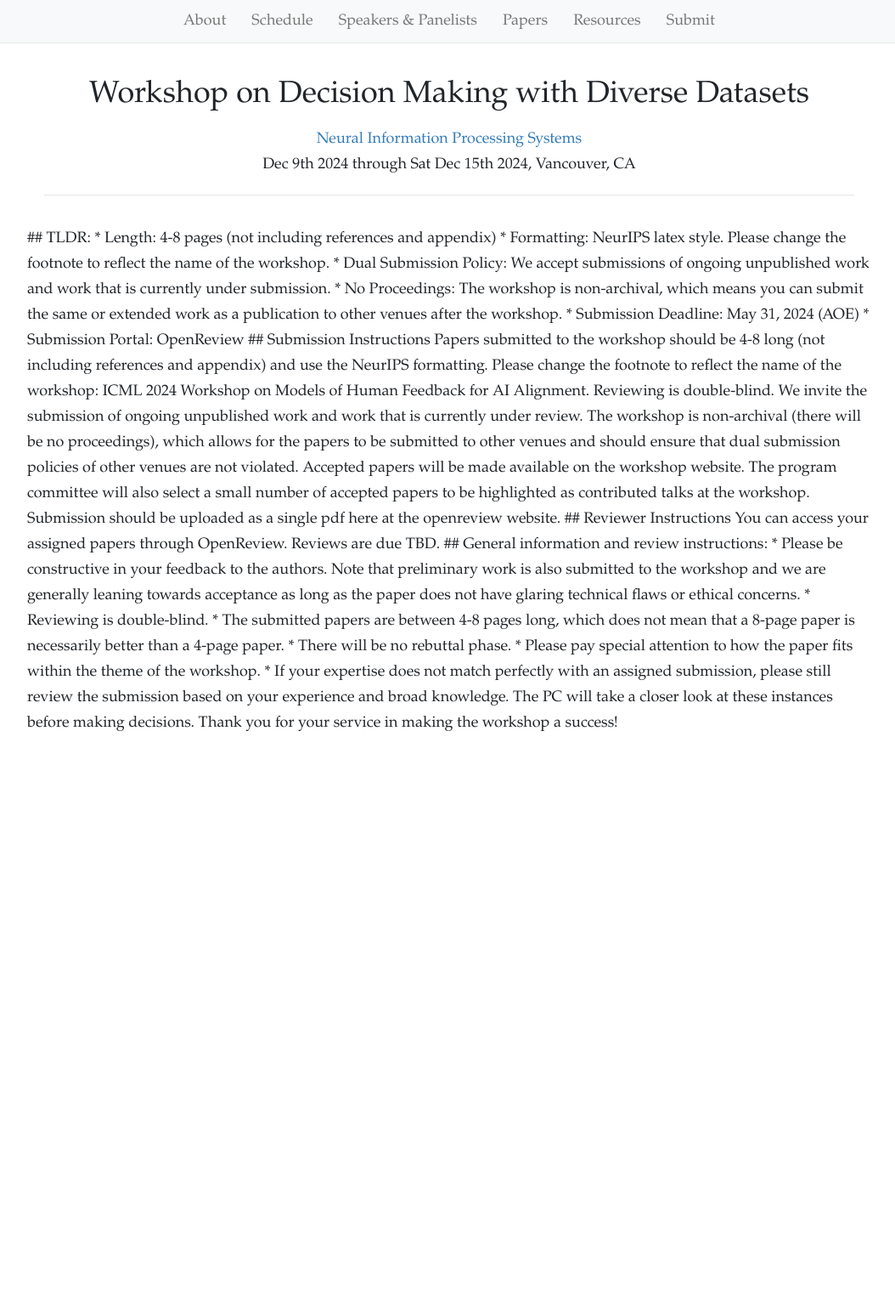
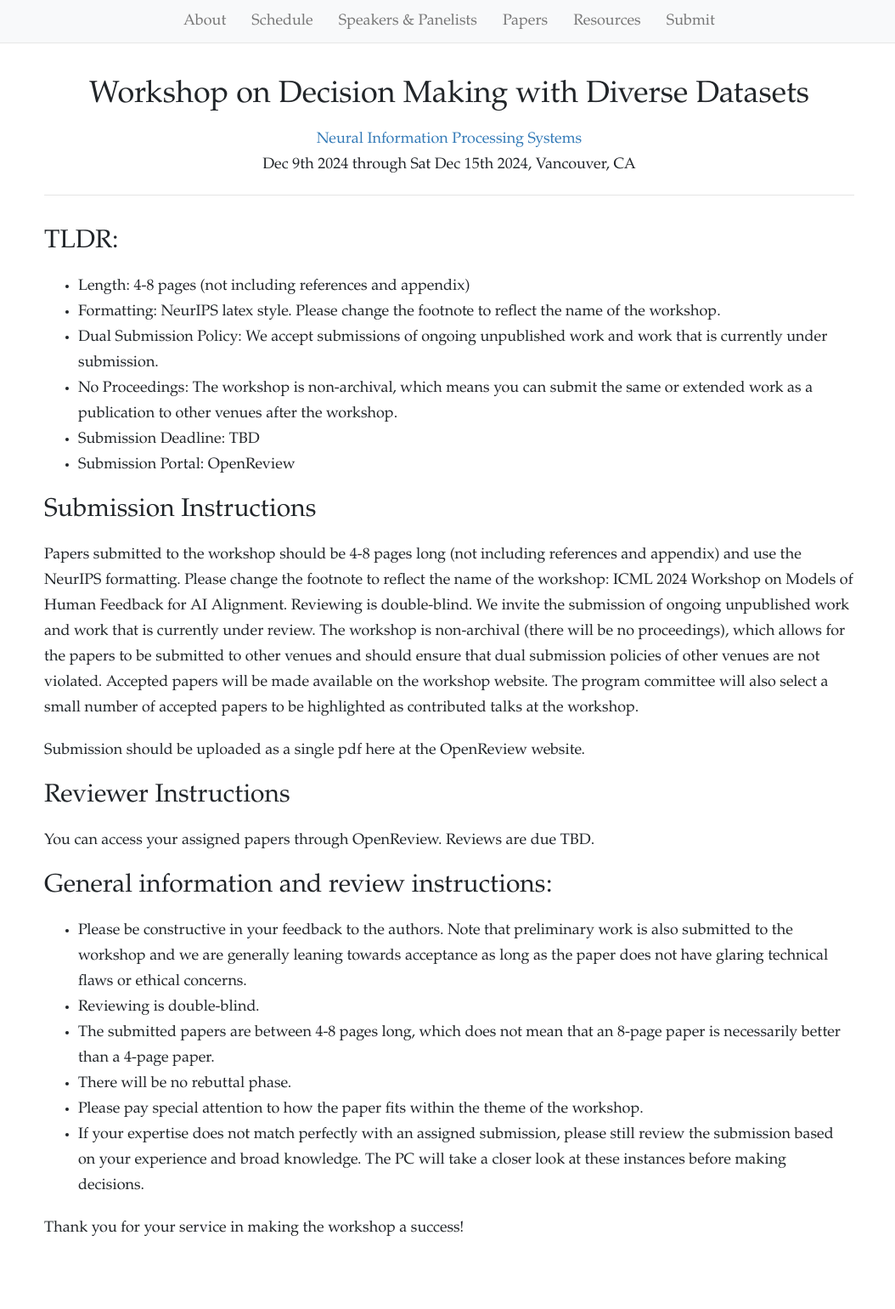
Before and after one commit to dmdd-workshop/dmdd-workshop.github.io, a Jekyll site: the page built from submit.html, in a window 1280 px wide. Shown: the whole page at 85% size, without its empty margins (111-1165 px from the left). Built offline with Jekyll 4.4.1, drawn with Linux system fonts in a browser that asks for light colours; nearby versions of some CDN libraries; before the commit the page ends 926 px from its top, so only the background shows below that.

Commit message:
Update website

```diff
--- a/submit.html
+++ b/submit.html
@@ -2,43 +2,27 @@
 layout: default
 ---
 
-## TLDR:
-
-* Length: 4-8 pages (not including references and appendix)
-
-* Formatting: NeurIPS latex style. Please change the footnote to reflect the name of the workshop.
-
-* Dual Submission Policy: We accept submissions of ongoing unpublished work and work that is currently under submission.
-
-* No Proceedings: The workshop is non-archival, which means you can submit the same or extended work as a publication to other venues after the workshop.
-
-* Submission Deadline: May 31, 2024 (AOE)
-
-* Submission Portal: OpenReview
-
-
-## Submission Instructions
-
-Papers submitted to the workshop should be 4-8 long (not including references and appendix) and use the NeurIPS formatting. Please change the footnote to reflect the name of the workshop: ICML 2024 Workshop on Models of Human Feedback for AI Alignment. Reviewing is double-blind. We invite the submission of ongoing unpublished work and work that is currently under review. The workshop is non-archival (there will be no proceedings), which allows for the papers to be submitted to other venues and should ensure that dual submission policies of other venues are not violated. Accepted papers will be made available on the workshop website. The program committee will also select a small number of accepted papers to be highlighted as contributed talks at the workshop.
-
-Submission should be uploaded as a single pdf here at the openreview website.
-
-## Reviewer Instructions
-
-You can access your assigned papers through OpenReview. Reviews are due TBD.
-
-## General information and review instructions:
-
-* Please be constructive in your feedback to the authors. Note that preliminary work is also submitted to the workshop and we are generally leaning towards acceptance as long as the paper does not have glaring technical flaws or ethical concerns.
-
-* Reviewing is double-blind.
-
-* The submitted papers are between 4-8 pages long, which does not mean that a 8-page paper is necessarily better than a 4-page paper.
-
-* There will be no rebuttal phase.
-
-* Please pay special attention to how the paper fits within the theme of the workshop.
-
-* If your expertise does not match perfectly with an assigned submission, please still review the submission based on your experience and broad knowledge. The PC will take a closer look at these instances before making decisions.
-
-Thank you for your service in making the workshop a success!
+<h2>TLDR:</h2>
+<ul>
+    <li>Length: 4-8 pages (not including references and appendix)</li>
+    <li>Formatting: NeurIPS latex style. Please change the footnote to reflect the name of the workshop.</li>
+    <li>Dual Submission Policy: We accept submissions of ongoing unpublished work and work that is currently under submission.</li>
+    <li>No Proceedings: The workshop is non-archival, which means you can submit the same or extended work as a publication to other venues after the workshop.</li>
+    <li>Submission Deadline: TBD </li>
+    <li>Submission Portal: OpenReview</li>
+</ul>
+<h2>Submission Instructions</h2>
+<p>Papers submitted to the workshop should be 4-8 pages long (not including references and appendix) and use the NeurIPS formatting. Please change the footnote to reflect the name of the workshop: ICML 2024 Workshop on Models of Human Feedback for AI Alignment. Reviewing is double-blind. We invite the submission of ongoing unpublished work and work that is currently under review. The workshop is non-archival (there will be no proceedings), which allows for the papers to be submitted to other venues and should ensure that dual submission policies of other venues are not violated. Accepted papers will be made available on the workshop website. The program committee will also select a small number of accepted papers to be highlighted as contributed talks at the workshop.</p>
+<p>Submission should be uploaded as a single pdf here at the OpenReview website.</p>
+<h2>Reviewer Instructions</h2>
+<p>You can access your assigned papers through OpenReview. Reviews are due TBD.</p>
+<h2>General information and review instructions:</h2>
+<ul>
+    <li>Please be constructive in your feedback to the authors. Note that preliminary work is also submitted to the workshop and we are generally leaning towards acceptance as long as the paper does not have glaring technical flaws or ethical concerns.</li>
+    <li>Reviewing is double-blind.</li>
+    <li>The submitted papers are between 4-8 pages long, which does not mean that an 8-page paper is necessarily better than a 4-page paper.</li>
+    <li>There will be no rebuttal phase.</li>
+    <li>Please pay special attention to how the paper fits within the theme of the workshop.</li>
+    <li>If your expertise does not match perfectly with an assigned submission, please still review the submission based on your experience and broad knowledge. The PC will take a closer look at these instances before making decisions.</li>
+</ul>
+<p>Thank you for your service in making the workshop a success!</p>
```
